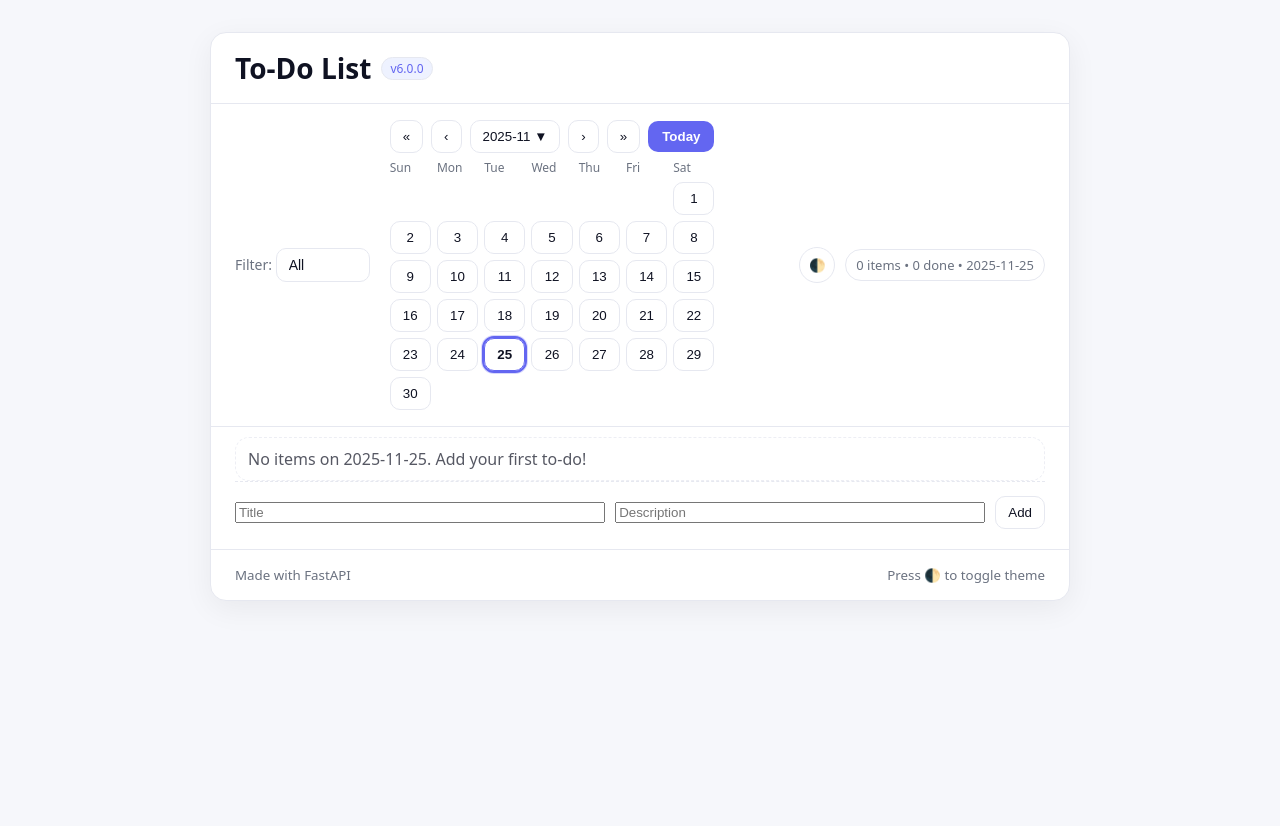
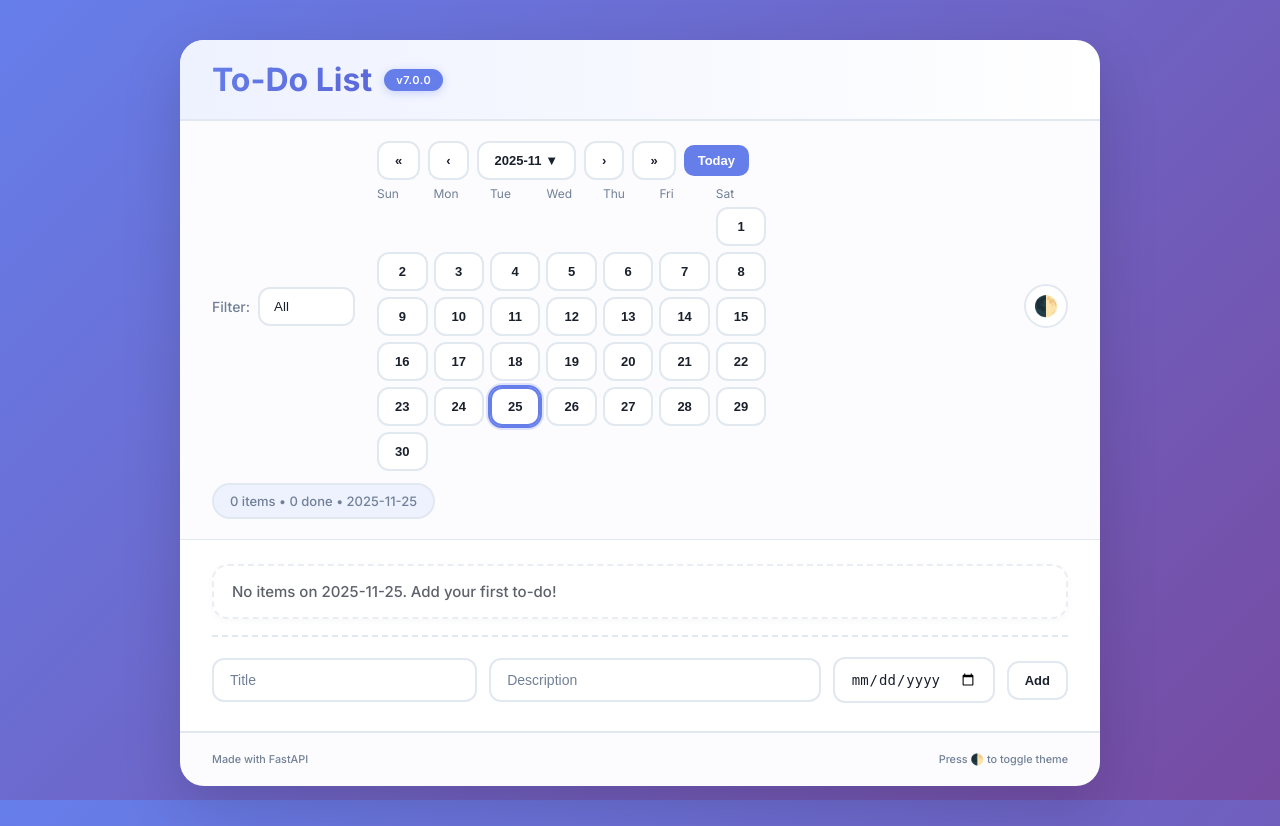
Before and after one commit to mj4863/FastApi_Todos, a FastAPI app: page / in a window 1280 px wide. Before the commit the page ends 601 px from the top, so only its background shows below. Run offline with FastAPI, Linux system fonts and the light colour scheme; data that the repository does not hold is empty.

Commit message:
Release: v7.0.0 – Add due date field and modernize UI

```diff
--- a/fastapi-app/main.py
+++ b/fastapi-app/main.py
@@ -10,7 +10,7 @@ import os
 from pathlib import Path
 from prometheus_fastapi_instrumentator import Instrumentator
 
-APP_VERSION = "6.0.0"
+APP_VERSION = "7.0.0"
 NOT_FOUND_MSG = "To-Do item not found"
 TODAY = _date.today().isoformat()
 
--- a/fastapi-app/templates/index.html
+++ b/fastapi-app/templates/index.html
@@ -3,139 +3,265 @@
 <head>
   <meta charset="UTF-8"/>
   <meta name="viewport" content="width=device-width, initial-scale=1"/>
-  <title>To-Do List</title>
+  <title>✨ To-Do List</title>
+  <link rel="preconnect" href="https://fonts.googleapis.com">
+  <link rel="preconnect" href="https://fonts.gstatic.com" crossorigin>
+  <link href="https://fonts.googleapis.com/css2?family=Inter:wght@400;500;600;700&display=swap" rel="stylesheet">
   <style>
     /* ===== Design Tokens ===== */
     :root{
-      --bg:#f6f7fb; --fg:#0f1222; --muted:#6b7280;
-      --card:#fff; --border:#e6e8f0; --shadow:0 8px 30px rgba(0,0,0,.06);
-      --primary:#6366f1; --primary-weak:#eef2ff; --danger:#ef4444;
-      --radius:14px; --ring:0 0 0 3px rgba(99,102,241,.25);
+      --bg:linear-gradient(135deg, #667eea 0%, #764ba2 100%);
+      --fg:#1a202c; --muted:#718096;
+      --card:#ffffff; --border:#e2e8f0; --shadow:0 20px 60px rgba(0,0,0,.15);
+      --primary:#667eea; --primary-hover:#5a67d8; --primary-weak:#eef2ff; --danger:#f56565;
+      --success:#48bb78; --warning:#ed8936;
+      --radius:16px; --ring:0 0 0 4px rgba(102,126,234,.2);
       color-scheme:light dark;
     }
     body.dark{
-      --bg:#0b0d14; --fg:#e5e7eb; --muted:#9aa0aa;
-      --card:#0f1420; --border:#1f2430; --shadow:0 8px 30px rgba(0,0,0,.4);
-      --primary:#8b93ff; --primary-weak:#111634; --danger:#ff6b6b;
-      --ring:0 0 0 3px rgba(139,147,255,.25);
+      --bg:linear-gradient(135deg, #1a202c 0%, #2d3748 100%);
+      --fg:#f7fafc; --muted:#a0aec0;
+      --card:#2d3748; --border:#4a5568; --shadow:0 20px 60px rgba(0,0,0,.5);
+      --primary:#7c3aed; --primary-hover:#6d28d9; --primary-weak:#2d1b69; --danger:#fc8181;
+      --success:#68d391; --warning:#f6ad55;
+      --ring:0 0 0 4px rgba(124,58,237,.3);
     }
 
     /* ===== Base ===== */
-    *{box-sizing:border-box}
+    *{box-sizing:border-box; margin:0; padding:0}
     body{
-      margin:0; font-family:system-ui,-apple-system,Segoe UI,Roboto,sans-serif;
+      font-family:'Inter', -apple-system, BlinkMacSystemFont, 'Segoe UI', Roboto, sans-serif;
       color:var(--fg); background:var(--bg);
-      display:grid; place-items:start center; padding:clamp(16px,3vw,32px);
+      background-attachment:fixed;
+      min-height:100vh; display:grid; place-items:center;
+      padding:clamp(20px,4vw,40px);
     }
     .app{
-      width:min(860px,100%); background:var(--card); border:1px solid var(--border);
-      border-radius:calc(var(--radius) + 2px); box-shadow:var(--shadow); overflow:hidden;
+      width:min(920px,100%); background:var(--card);
+      border-radius:24px; box-shadow:var(--shadow); overflow:hidden;
+      backdrop-filter:blur(10px);
+      animation:slideUp 0.5s ease-out;
     }
-    header,.toolbar,footer{ padding:16px clamp(16px,3vw,24px); }
-    header{ display:flex; gap:10px; align-items:center; border-bottom:1px solid var(--border)}
-    h1{ margin:0; font-size:clamp(20px,2.4vw,28px) }
-    .badge{ padding:2px 8px; border-radius:999px; border:1px solid var(--border);
-      background:var(--primary-weak); color:var(--primary); font-size:12px }
+    @keyframes slideUp{
+      from{ opacity:0; transform:translateY(20px) }
+      to{ opacity:1; transform:translateY(0) }
+    }
+    header,.toolbar,footer{ padding:20px clamp(20px,4vw,32px); }
+    header{
+      display:flex; gap:12px; align-items:center;
+      background:linear-gradient(to right, var(--primary-weak), transparent);
+      border-bottom:2px solid var(--border);
+    }
+    h1{
+      font-size:clamp(24px,3vw,32px); font-weight:700;
+      background:linear-gradient(135deg, var(--primary), var(--primary-hover));
+      -webkit-background-clip:text; background-clip:text;
+      -webkit-text-fill-color:transparent;
+    }
+    .badge{
+      padding:4px 12px; border-radius:999px;
+      background:var(--primary); color:white;
+      font-size:11px; font-weight:600; letter-spacing:0.5px;
+      box-shadow:0 2px 8px rgba(102,126,234,.3);
+    }
 
-    .toolbar{ display:flex; gap:10px; align-items:center; flex-wrap:wrap; border-bottom:1px solid var(--border)}
+    .toolbar{
+      display:flex; gap:12px; align-items:center; flex-wrap:wrap;
+      background:rgba(102,126,234,.02);
+      border-bottom:1px solid var(--border);
+    }
     .spacer{ flex:1 1 auto }
-    label,select{ font-size:14px; color:var(--muted) }
+    label{
+      font-size:14px; font-weight:500; color:var(--muted);
+      display:flex; align-items:center; gap:8px;
+    }
     select{
-      appearance:none; border:1px solid var(--border); background:transparent; color:var(--fg);
-      padding:8px 12px; border-radius:10px; outline:none;
+      appearance:none; border:2px solid var(--border);
+      background:var(--card); color:var(--fg);
+      padding:10px 14px; border-radius:12px; outline:none;
+      font-weight:500; cursor:pointer;
+      transition:all 0.2s ease;
     }
-    select:focus-visible{ box-shadow:var(--ring) }
+    select:hover{ border-color:var(--primary) }
+    select:focus-visible{ box-shadow:var(--ring); border-color:var(--primary) }
 
     .icon-btn{
-      height:36px; width:36px; display:grid; place-items:center; border-radius:50%;
-      border:1px solid var(--border); background:transparent; cursor:pointer;
+      height:44px; width:44px; display:grid; place-items:center;
+      border-radius:50%; border:2px solid var(--border);
+      background:var(--card); cursor:pointer;
+      transition:all 0.3s ease; font-size:20px;
     }
-    .icon-btn:hover{ background:var(--primary-weak) }
+    .icon-btn:hover{
+      background:var(--primary); border-color:var(--primary);
+      transform:rotate(180deg) scale(1.1);
+    }
 
     #status{
-      color:var(--muted); font-size:13px; padding:6px 10px; border-radius:999px;
-      border:1px solid var(--border);
+      color:var(--muted); font-size:13px; font-weight:500;
+      padding:8px 16px; border-radius:999px;
+      background:var(--primary-weak); border:2px solid var(--border);
     }
 
-    main{ padding:10px clamp(16px,3vw,24px) 20px }
+    main{ padding:24px clamp(20px,4vw,32px) 28px }
 
     /* ===== List ===== */
-    ul#todo-list{ margin:0; padding:0; list-style:none; display:grid; gap:10px }
+    ul#todo-list{ list-style:none; display:grid; gap:12px }
     li.todo{
-      display:grid; grid-template-columns:auto 1fr auto auto; align-items:center; gap:10px;
-      border:1px solid var(--border); border-radius:var(--radius); padding:10px 12px; background:transparent;
+      display:grid; grid-template-columns:auto 1fr auto auto auto; align-items:center; gap:14px;
+      border:2px solid var(--border); border-radius:var(--radius);
+      padding:16px 18px; background:var(--card);
+      transition:all 0.3s ease;
+      box-shadow:0 2px 8px rgba(0,0,0,.05);
     }
-    input[type="checkbox"]{ width:20px; height:20px; accent-color:var(--primary); cursor:pointer }
-    .text{ overflow:hidden; white-space:nowrap; text-overflow:ellipsis }
-    .done .text{ text-decoration:line-through; opacity:.85 }
-    .btn{ border:1px solid var(--border); background:transparent; color:var(--fg);
-      padding:8px 12px; border-radius:10px; cursor:pointer }
-    .btn:hover{ background:var(--primary-weak) }
-    .btn.danger{ color:var(--danger); border-color:transparent; background:transparent }
-    .btn.danger:hover{ background:rgba(239,68,68,.08) }
+    li.todo:hover{
+      border-color:var(--primary);
+      box-shadow:0 8px 24px rgba(102,126,234,.15);
+      transform:translateY(-2px);
+    }
+    input[type="checkbox"]{
+      width:24px; height:24px; accent-color:var(--primary);
+      cursor:pointer; border-radius:6px;
+    }
+    .text{
+      overflow:hidden; white-space:nowrap; text-overflow:ellipsis;
+      font-weight:500; font-size:15px;
+    }
+    .done{
+      background:rgba(72,187,120,.05);
+      border-color:var(--success);
+    }
+    .done .text{ text-decoration:line-through; opacity:.65; color:var(--muted) }
+    .btn{
+      border:2px solid var(--border); background:var(--card); color:var(--fg);
+      padding:10px 16px; border-radius:12px; cursor:pointer;
+      font-weight:600; font-size:13px;
+      transition:all 0.2s ease;
+    }
+    .btn:hover{
+      background:var(--primary); color:white;
+      border-color:var(--primary);
+      transform:translateY(-1px);
+      box-shadow:0 4px 12px rgba(102,126,234,.3);
+    }
+    .btn.danger{
+      color:var(--danger); border-color:var(--danger);
+      background:transparent;
+    }
+    .btn.danger:hover{
+      background:var(--danger); color:white;
+      box-shadow:0 4px 12px rgba(245,101,101,.3);
+    }
 
     /* ===== Form / Error / Footer ===== */
     form{
-      display:grid; grid-template-columns:1fr 1fr auto; gap:10px; align-items:center;
-      border-top:1px dashed var(--border); padding-top:14px
+      display:grid; grid-template-columns:1.2fr 1.5fr auto auto; gap:12px; align-items:center;
+      border-top:2px dashed var(--border); padding-top:20px; margin-top:16px;
     }
-    input[type="text"]{
-      border:1px solid var(--border); background:transparent; color:var(--fg);
-      padding:10px 12px; border-radius:10px; outline:none;
+    input[type="text"], input[type="date"]{
+      border:2px solid var(--border); background:var(--card); color:var(--fg);
+      padding:12px 16px; border-radius:12px; outline:none;
+      font-weight:500; font-size:14px;
+      transition:all 0.2s ease;
     }
-    input[type="text"]::placeholder{ color:var(--muted) }
-    input[type="text"]:focus-visible{ box-shadow:var(--ring); border-color:var(--primary) }
+    input[type="text"]::placeholder{ color:var(--muted); font-weight:400 }
+    input[type="text"]:hover, input[type="date"]:hover{ border-color:var(--primary) }
+    input[type="text"]:focus-visible, input[type="date"]:focus-visible{
+      box-shadow:var(--ring); border-color:var(--primary);
+      transform:translateY(-1px);
+    }
 
     .err{
-      margin-top:10px; color:#b00020; background:#ffeff2; border:1px solid #ffd0d8;
-      padding:10px 12px; border-radius:10px; display:none
+      margin-top:16px; color:#991b1b; background:#fee2e2; border:2px solid #fca5a5;
+      padding:14px 18px; border-radius:12px; display:none;
+      font-weight:500; font-size:14px;
+      animation:shake 0.4s ease;
     }
-    body.dark .err{ background:#2a0f17; border-color:#3b0f19; color:#ff98a7 }
+    @keyframes shake{
+      0%, 100%{ transform:translateX(0) }
+      25%{ transform:translateX(-10px) }
+      75%{ transform:translateX(10px) }
+    }
+    body.dark .err{ background:#450a0a; border-color:#7f1d1d; color:#fca5a5 }
 
-    footer{ border-top:1px solid var(--border); display:flex; justify-content:space-between; color:var(--muted) }
+    footer{
+      border-top:2px solid var(--border);
+      display:flex; justify-content:space-between;
+      color:var(--muted); font-size:13px; font-weight:500;
+      background:rgba(102,126,234,.02);
+    }
 
     .inline-input{
-      border:1px solid var(--border);
-      background:transparent;
+      border:2px solid var(--border);
+      background:var(--card);
       color:var(--fg);
-      padding:6px 8px;
-      border-radius:8px;
+      padding:8px 12px;
+      border-radius:10px;
       outline:none;
-      min-width: 120px;
+      min-width:120px;
+      font-weight:500;
+      transition:all 0.2s ease;
     }
-    .inline-input:focus-visible{ box-shadow:var(--ring); border-color:var(--primary) }
+    .inline-input:hover{ border-color:var(--primary) }
+    .inline-input:focus-visible{
+      box-shadow:var(--ring); border-color:var(--primary);
+      transform:translateY(-1px);
+    }
 
     /* Year/Month Picker Popup */
     .picker-pop{
       position:absolute;
       background:var(--card);
-      border:1px solid var(--border);
-      border-radius:10px;
-      padding:8px;
-      box-shadow:var(--shadow);
-      color:var(--fg); /* ✅ 추가: 다크 모드 대비 유지 */
+      border:2px solid var(--primary);
+      border-radius:16px;
+      padding:16px;
+      box-shadow:0 12px 40px rgba(0,0,0,.2);
+      color:var(--fg);
       z-index:10;
+      animation:fadeIn 0.2s ease;
+    }
+    @keyframes fadeIn{
+      from{ opacity:0; transform:scale(0.95) }
+      to{ opacity:1; transform:scale(1) }
     }
 
     .picker-title{
-      font-weight:600;
-      margin-bottom:6px;
-      color:var(--fg); /* ✅ 글자색 명시 */
+      font-weight:700;
+      margin-bottom:10px;
+      color:var(--primary);
+      font-size:15px;
     }
 
     .picker-chip{
-      border:1px solid var(--border);
-      background:transparent;
-      border-radius:8px;
-      padding:6px 8px;
+      border:2px solid var(--border);
+      background:var(--card);
+      border-radius:10px;
+      padding:8px 12px;
       cursor:pointer;
-      color:var(--fg); /* ✅ 추가 */
-      transition:background 0.2s ease, color 0.2s ease;
+      color:var(--fg);
+      font-weight:600;
+      transition:all 0.2s ease;
     }
 
     .picker-chip:hover{
-      background:var(--primary-weak);
-      color:var(--fg);
+      background:var(--primary);
+      color:white;
+      border-color:var(--primary);
+      transform:scale(1.05);
+    }
+
+    .picker-grid{
+      display:grid;
+      grid-template-columns:repeat(4, 1fr);
+      gap:8px;
+      margin-bottom:8px;
+    }
+
+    /* Calendar styling */
+    #calendar .btn{
+      transition:all 0.2s ease;
+    }
+    #calendar .btn:hover{
+      transform:scale(1.05);
     }
   </style>
 </head>
@@ -165,8 +291,9 @@
       <ul id="todo-list" role="list"></ul>
 
       <form id="todo-form" autocomplete="off">
-        <input id="title" placeholder="Title" required />
-        <input id="description" placeholder="Description" required />
+        <input id="title" type="text" placeholder="Title" required />
+        <input id="description" type="text" placeholder="Description" required />
+        <input id="duedate" type="date" title="Due Date" required />
         <button class="btn" type="submit">Add</button>
       </form>
 
@@ -196,6 +323,7 @@
       list: $("#todo-list"), filter: $("#filter"), status: $("#status"),
       err: $("#error"), ver: $("#app-version"), themeBtn: $("#toggle-theme"),
       form: $("#todo-form"), title: $("#title"), desc: $("#description"),
+      duedate: $("#duedate"),
       tpl: /** @type {HTMLTemplateElement} */ ($("#todo-tpl")),
       cal: $("#calendar"),
     };
@@ -756,13 +884,24 @@
       }
     });
 
-    // 새 항목 추가 시 현재 선택 날짜로 생성
+    // 새 항목 추가 시 사용자가 입력한 마감 날짜 사용
     els.form.addEventListener('submit', async (ev)=>{
       ev.preventDefault();
-      const title = els.title.value.trim(); const description = els.desc.value.trim();
-      if (!title || !description) return showError('Title/Description required');
-      const todo = { id: Date.now(), title, description, completed:false, date: state.date };
-      try { await api.create(todo); els.form.reset(); els.title.focus(); load(); }
+      const title = els.title.value.trim();
+      const description = els.desc.value.trim();
+      const duedate = els.duedate.value; // YYYY-MM-DD 형식
+
+      if (!title || !description || !duedate) {
+        return showError('Title, Description, and Due Date are required');
+      }
+
+      const todo = { id: Date.now(), title, description, completed:false, date: duedate };
+      try {
+        await api.create(todo);
+        els.form.reset();
+        els.title.focus();
+        load();
+      }
       catch(err){ showError(err.message); }
     });
 
```
Also changed, not shown: fastapi-app/todo.json (+7 -0 lines).
